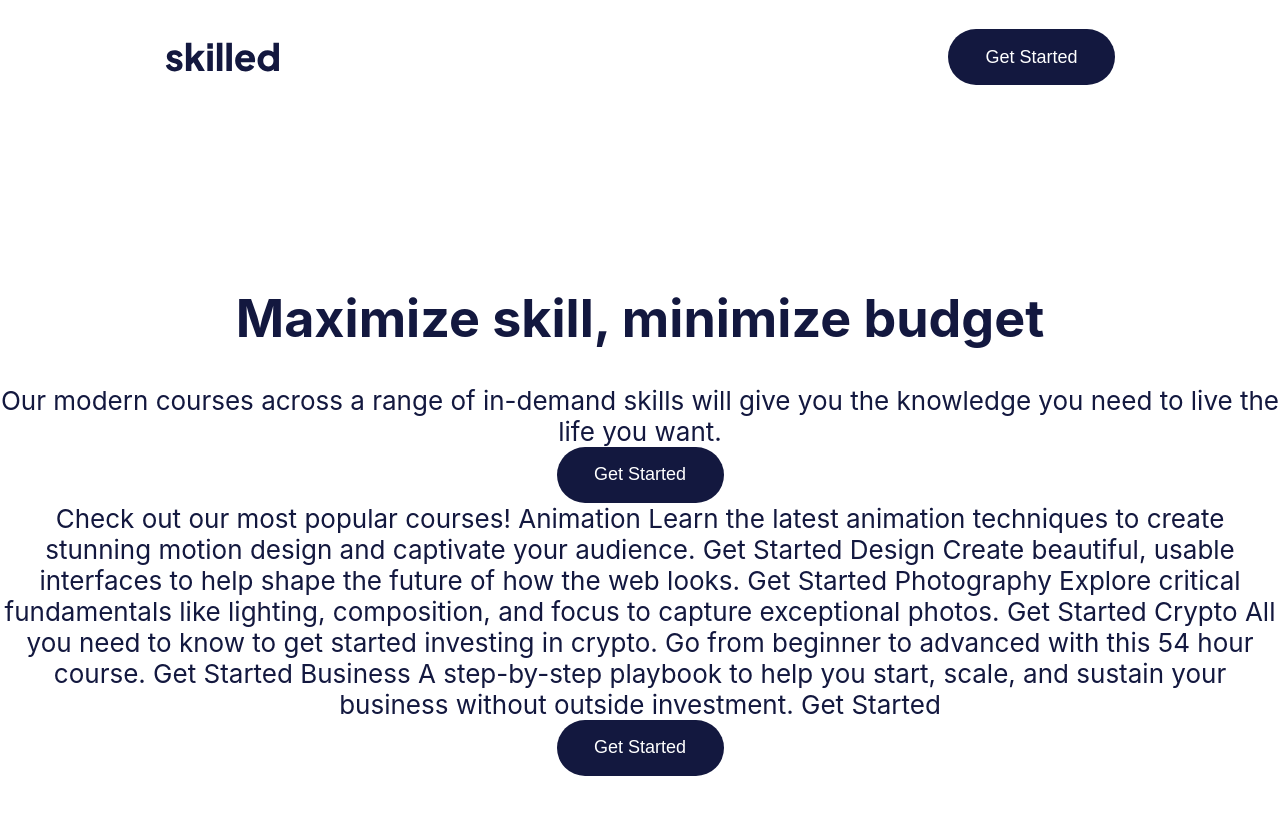
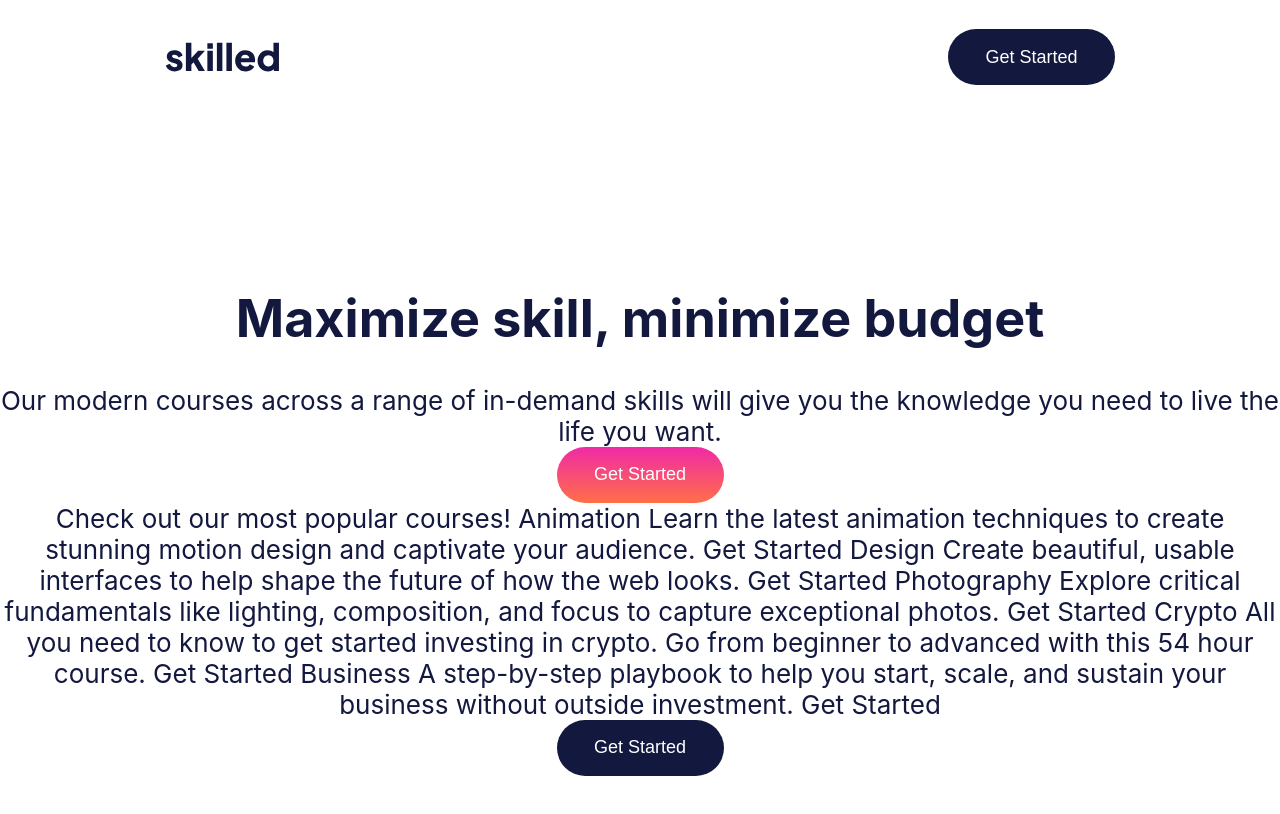
Before and after one commit to renitam/elearning-landing-page, a React (Create React App) app: page / in a window 1280 px wide. Shown: the top 814 px of the page. Built offline with nearby package versions, Linux system fonts and the light colour scheme.

Commit message:
Update styles component with button gradient

```diff
--- a/src/App.tsx
+++ b/src/App.tsx
@@ -2,7 +2,7 @@ import React from 'react';
 import logo from './logo.svg';
 import './App.css';
 import Nav from './components/Nav';
-import { Button, Navbar, Logo } from './styles/global';
+import { Button, Navbar, Logo, Button2 } from './styles/global';
 import skilled from './images/logo-dark.svg';
 
 function App() {
@@ -19,7 +19,7 @@ function App() {
         Our modern courses across a range of in-demand skills will give you the
         knowledge you need to live the life you want.
 
-        <Button>Get Started</Button>
+        <Button2>Get Started</Button2>
 
         Check out our most popular courses!
 
--- a/src/styles/global.tsx
+++ b/src/styles/global.tsx
@@ -1,4 +1,36 @@
 import styled from 'styled-components';
+
+export const HeadingXL = styled.h1`
+    font-family: 'Plus Jakarta Sans Extra Bold', sans-serif;
+    font-size: 56px;
+    line-height: 70px;
+    margin: 0;
+    padding: 0;
+`;
+
+export const HeadingL = styled.p`
+    font-family: 'Plus Jakarta Sans Extra Bold', sans-serif;
+    font-size: 40px;
+    line-height; 51px;
+    margin: 0;
+    padding: 0;
+`;
+
+export const HeadingM = styled.h2`
+    font-family: 'Plus Jakarta Sans Extra Bold', sans-serif;
+    font-size: 32px;
+    line-height: 40px;
+    margin: 0;
+    padding: 0;
+`;
+
+export const HeadingS = styled.h3`
+    font-family: 'Plus Jakarta Sans Extra Bold', sans-serif;
+    font-size: 24px;
+    line-height: 28px;
+    margin: 0;
+    padding: 0;
+`
 
 export const Navbar = styled.nav`
     margin: 0;
@@ -36,8 +68,10 @@ export const Button = styled.button`
     width: 167px;
     height: 56px;
     border-radius: 28px;
+    z-index: 0;
 
-    &:after {
+    // behind the button lies a #fff background that appears on hover
+    &:before {
         position: absolute;
         background: #ffffff;
         opacity: 1;
@@ -46,11 +80,12 @@ export const Button = styled.button`
         bottom: 0;
         left: 0;
         border-radius: 28px;
+        z-index: 1;
     }
 
     &:hover {
         opacity: 0.3;
-        transition: 0.3s linear;
+        transition: opacity 0.3s linear;
         cursor: pointer;
     }
 
@@ -59,3 +94,7 @@ export const Button = styled.button`
         height: 48px;
     }
 `;
+
+export const Button2 = styled(Button)`
+    background: linear-gradient(#f02aa6, #ff6f48);
+`;
```
